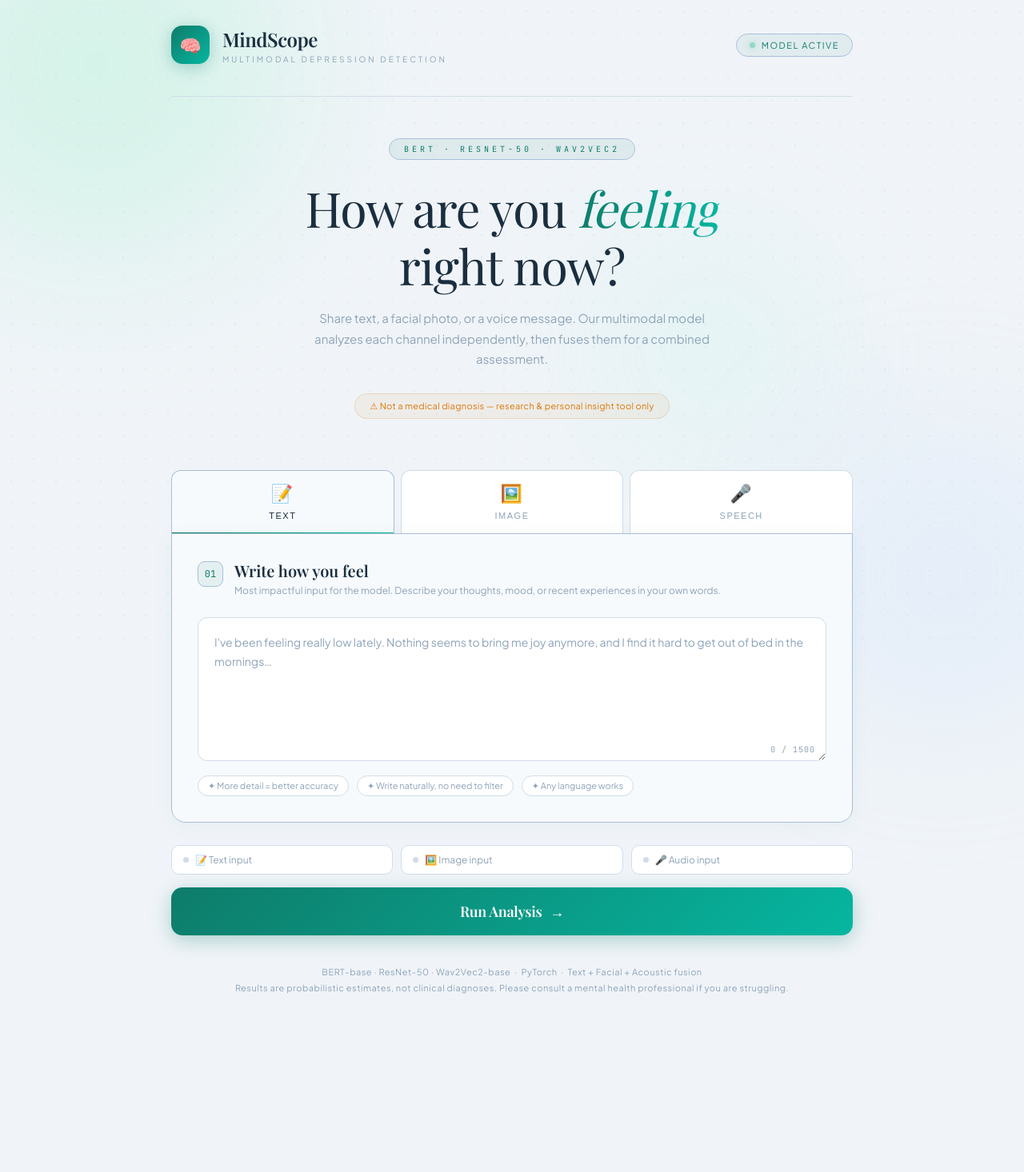
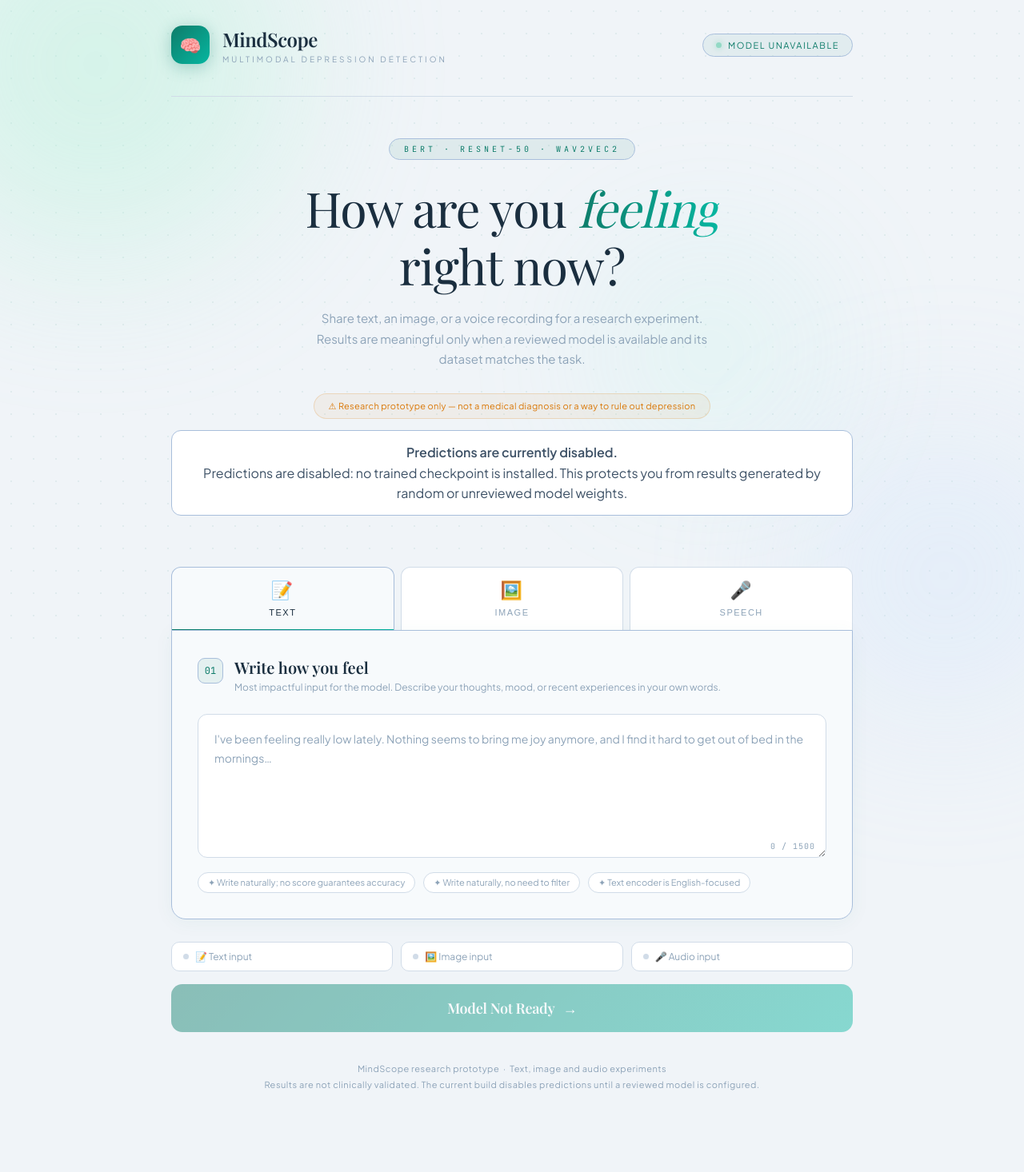
Before and after one commit to Muneer148/Depression_Detection_App, a Flask app: page / in a window 1280 px wide. Shown: the whole page at 80% size. Before the commit the page ends 1243 px from the top, so only its background shows below. Run offline with Flask 3, Linux system fonts and the light colour scheme; some web fonts are replaced.

Commit message:
fix: make model readiness explicit in research UI

```diff
--- a/templates/index.html
+++ b/templates/index.html
@@ -845,7 +845,7 @@
     </div>
     <div class="status-pill">
       <div class="status-dot"></div>
-      Model Active
+      {% if model_ready %}Research Model Ready{% else %}Model Unavailable{% endif %}
     </div>
   </header>
 
@@ -854,12 +854,19 @@
     <div class="hero-label">BERT · ResNet-50 · Wav2Vec2</div>
     <h1>How are you <em>feeling</em><br>right now?</h1>
     <p class="hero-desc">
-      Share text, a facial photo, or a voice message. Our multimodal model
-      analyzes each channel independently, then fuses them for a combined assessment.
+      Share text, an image, or a voice recording for a research experiment.
+      Results are meaningful only when a reviewed model is available and its dataset matches the task.
     </p>
     <div class="disclaimer">
-      ⚠ Not a medical diagnosis — research &amp; personal insight tool only
+      ⚠ Research prototype only — not a medical diagnosis or a way to rule out depression
     </div>
+    {% if not model_ready %}
+    <div role="status" aria-live="polite" style="margin-top:14px;padding:14px 16px;border:1px solid var(--border-hi);border-radius:12px;background:var(--card);line-height:1.6">
+      <strong>Predictions are currently disabled.</strong><br>
+      {{ model_status }}
+      This protects you from results generated by random or unreviewed model weights.
+    </div>
+    {% endif %}
   </div>
 
   <!-- FORM -->
@@ -906,9 +913,9 @@
           <div class="char-counter" id="charCounter">0 / 1500</div>
         </div>
         <div class="tips-row">
-          <div class="tip-chip">✦ More detail = better accuracy</div>
+          <div class="tip-chip">✦ Write naturally; no score guarantees accuracy</div>
           <div class="tip-chip">✦ Write naturally, no need to filter</div>
-          <div class="tip-chip">✦ Any language works</div>
+          <div class="tip-chip">✦ Text encoder is English-focused</div>
         </div>
       </div>
 
@@ -918,7 +925,7 @@
           <div class="panel-num">02</div>
           <div>
             <div class="panel-title">Facial Expression</div>
-            <div class="panel-desc">Upload a photo or use your camera live. ResNet-50 extracts subtle visual cues from your expression.</div>
+            <div class="panel-desc">Upload a photo or use your camera. Image analysis stays disabled until a matching, reviewed image model is available.</div>
           </div>
         </div>
 
@@ -1074,9 +1081,9 @@
         <div class="prog-pct" id="progPct">0%</div>
       </div>
 
-      <button type="submit" class="submit-btn" id="submitBtn">
+      <button type="submit" class="submit-btn" id="submitBtn" {% if not model_ready %}disabled aria-disabled="true"{% endif %}>
         <div class="submit-inner">
-          <span>Run Analysis</span>
+          <span>{% if model_ready %}Run Research Analysis{% else %}Model Not Ready{% endif %}</span>
           <span class="submit-arrow">→</span>
         </div>
       </button>
@@ -1085,10 +1092,8 @@
   </form>
 
   <div class="footer-note">
-    BERT-base · ResNet-50 · Wav2Vec2-base &nbsp;·&nbsp; PyTorch &nbsp;·&nbsp;
-    Text + Facial + Acoustic fusion<br>
-    Results are probabilistic estimates, not clinical diagnoses.
-    Please consult a mental health professional if you are struggling.
+    MindScope research prototype &nbsp;·&nbsp; Text, image and audio experiments<br>
+    Results are not clinically validated. The current build disables predictions until a reviewed model is configured.
   </div>
 
 </div><!-- /page -->
```
